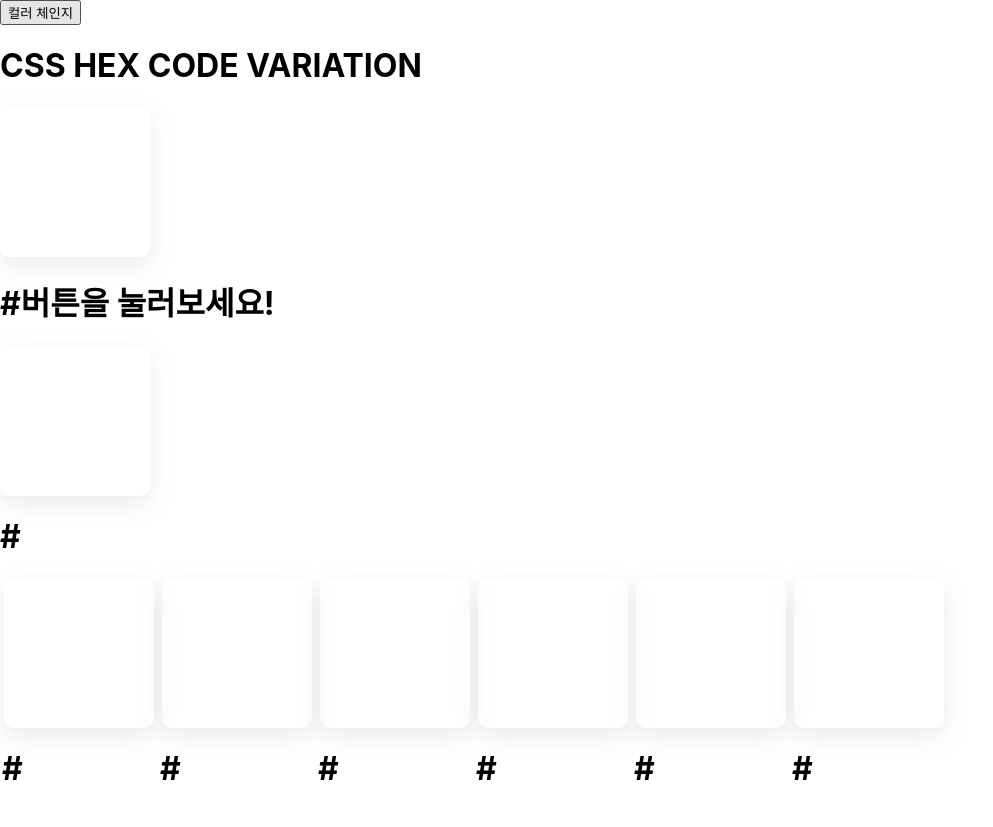
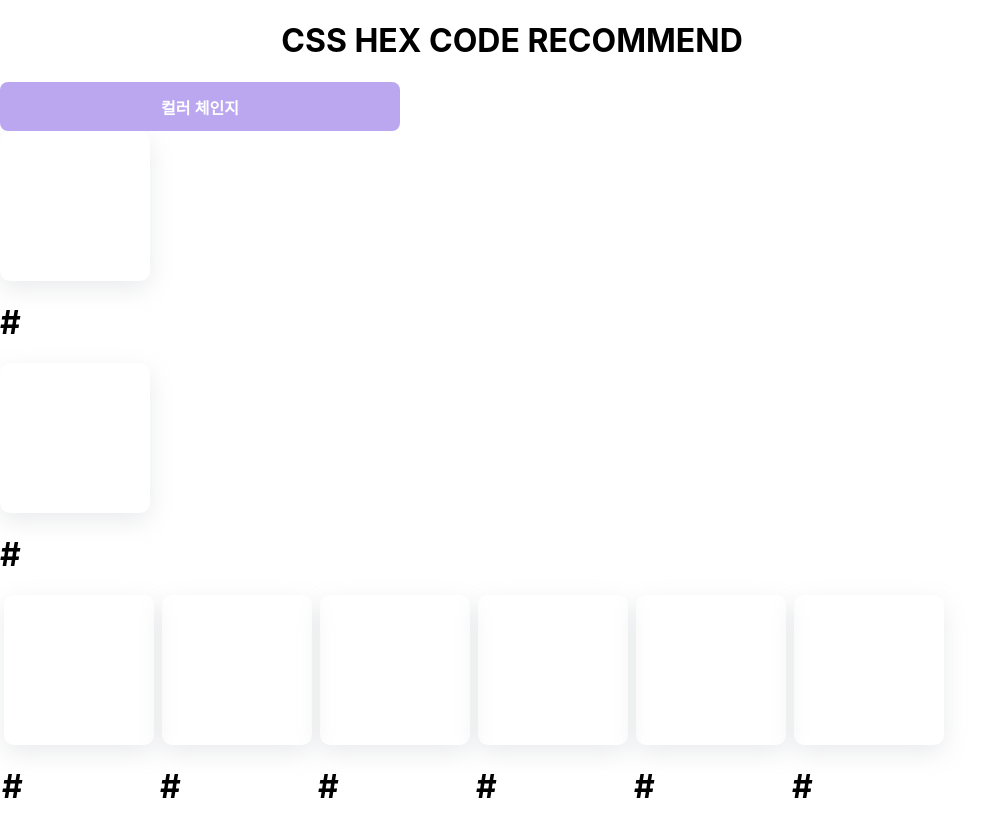
Before and after one commit to twolove-sarang/cssColor-ariation, a React (Create React App) app: page / in a window 1280 px wide. Shown: the whole page, without its empty margins (0-993 px from the left). Built offline with nearby package versions, Linux system fonts and the light colour scheme.

Commit message:
7th commits

```diff
--- a/src/App.css
+++ b/src/App.css
@@ -13,3 +13,22 @@
   margin-right: 2px;
   margin-left: 2px;
 }
+
+.main_Section {
+  text-align: center;
+}
+
+.main_part {
+  width: 80%;
+}
+
+.colorChangeButton {
+  width: 400px;
+  border-radius: 0.5rem;
+  border: 0;
+  background-color: #bba7f0;
+  padding: 0.8rem;
+  color: white;
+  font-weight: 800;
+  font-size: 1rem;
+}
--- a/src/App.js
+++ b/src/App.js
@@ -29,27 +29,31 @@ function App() {
     "1",
     "0",
   ];
-  const [colorChange, setColorChange] = useState("버튼을 눌러보세요!");
+  const [colorChange, setColorChange] = useState([]);
   const [colorVariation, setColorVariation] = useState([]);
   const [recommendColor, setRecommendColor] = useState([]);
+  const [historyUpdate, setHistoryUpdate] = useState([]);
 
   const randomColor = () => {
     //컬러 추천
-    const resultDigit = [];
-    for (let i = 1; i <= 6; i++) {
-      const randomAlphabet =
-        alphabet[Math.floor(Math.random() * alphabet.length)];
-      resultDigit.push(randomAlphabet);
-    }
-    setColorChange(resultDigit.join(""));
+    const randomAlphabet =
+      alphabet[Math.floor(Math.random() * alphabet.length)] +
+      alphabet[Math.floor(Math.random() * alphabet.length)] +
+      alphabet[Math.floor(Math.random() * alphabet.length)] +
+      alphabet[Math.floor(Math.random() * alphabet.length)] +
+      alphabet[Math.floor(Math.random() * alphabet.length)] +
+      alphabet[Math.floor(Math.random() * alphabet.length)];
+    setColorChange(randomAlphabet);
 
     //히스토리
+    // const historyArr = colorChange
+    // setHistoryUpdate(...historyArr, historyArr);
 
     //포인트컬러, 서브컬러
     const recommendColor =
-      resultDigit.slice(1, 3).join("") +
-      resultDigit.slice(3, 5).join("") +
-      resultDigit.slice(3, 5).join("");
+      randomAlphabet.split("").slice(1, 3).join("") +
+      randomAlphabet.split("").slice(3, 5).join("") +
+      randomAlphabet.split("").slice(3, 5).join("");
 
     setRecommendColor(recommendColor);
 
@@ -57,16 +61,22 @@ function App() {
     const colorVariationArr = [];
     for (let i = 0; i <= alphabet.length; i += 3) {
       const variation =
-        resultDigit.slice(0, 4).join("") + alphabet[i].repeat(2);
+        randomAlphabet.split("").slice(0, 4).join("") + alphabet[i].repeat(2);
       colorVariationArr.push(variation);
       setColorVariation(colorVariationArr);
     }
   };
 
   return (
-    <div>
-      <button onClick={randomColor}>컬러 체인지</button>
-      <h1 style={{ color: `#${colorChange}` }}>CSS HEX CODE VARIATION </h1>
+    <div className="main_part">
+      <div>{historyUpdate}</div>
+
+      <h1 style={{ color: `#${colorChange}` }} className="main_Section">
+        CSS HEX CODE RECOMMEND
+      </h1>
+      <button onClick={randomColor} className="colorChangeButton">
+        컬러 체인지
+      </button>
       <RandomColor color={colorChange} />
 
       <RandomColor color={recommendColor} />
```
Also changed, not shown: src/CreateUser.js (added, +23 -0 lines), src/Exsaple.jsx (added, +49 -0 lines), src/UserList.jsx (added, +22 -0 lines), 1 other file (tests, documents, lock files or other folders).
